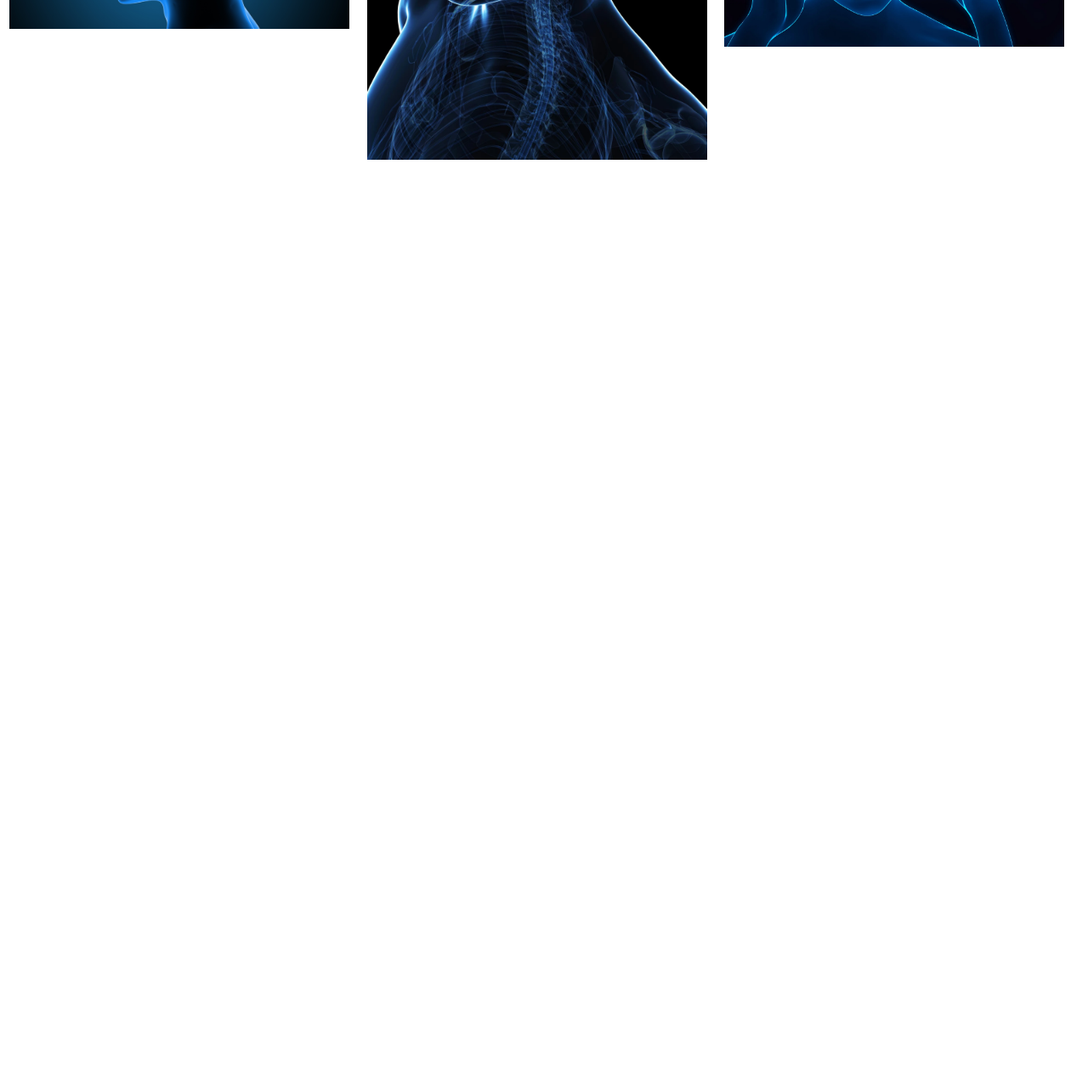
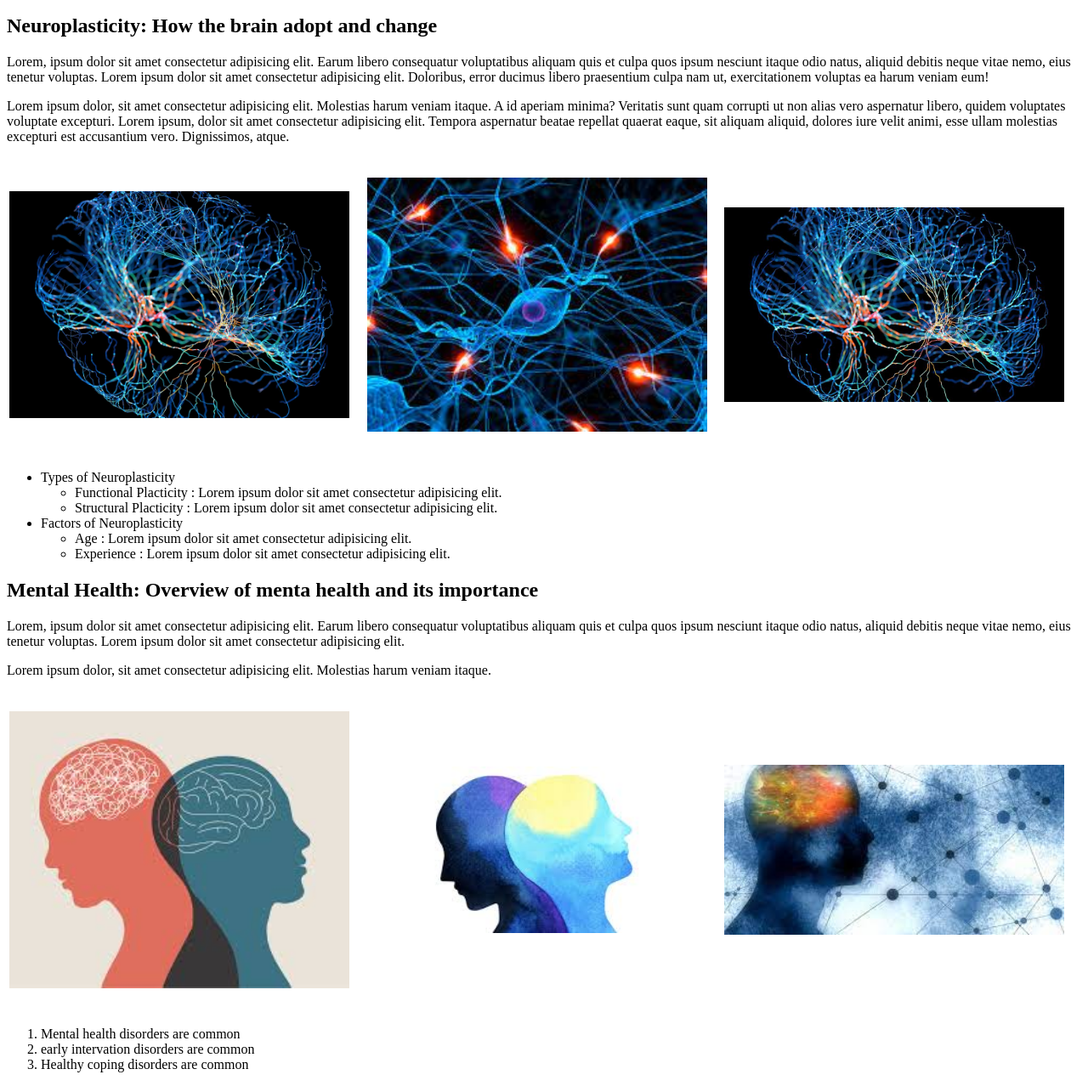
Before and after one commit to sanushka64/Day-05, a plain HTML site: page index.html in a window 1280 px wide. Shown: the part 709-1987 px from the top of the page at 85% size. Before the commit the page ends 934 px from the top, so only its background shows below. Drawn offline with Linux system fonts and the light colour scheme.

Commit message:
Third commit

```diff
--- a/index.html
+++ b/index.html
@@ -1,34 +1,133 @@
 <!DOCTYPE html>
 <html lang="en">
+
 <head>
     <meta charset="UTF-8">
     <meta name="viewport" content="width=device-width, initial-scale=1.0">
     <title>Document</title>
     <link rel="stylesheet" href="style.css">
 </head>
+
 <body>
-    <div id = "id01">
-        <h1 ><b> Human Brain Brain</b></h1>
-        <p>Discover the complexities of the himan brain and its role in behaviour<p>
+    <section>
+        <div id="id01">
+            <hgroup>
+                <h1><b> Human Brain Brain</b></h1>
+                <p>Discover the complexities of the himan brain and its role in behaviour</p>
+            </hgroup>
         </div>
         <div>
             <h2>Home Page: Introduction to NeuroScience and Brain function</h2>
-        <p>Lorem, ipsum dolor sit amet consectetur adipisicing elit. Earum libero consequatur voluptatibus aliquam quis et culpa quos ipsum nesciunt itaque odio natus, aliquid debitis neque vitae nemo, eius tenetur voluptas. Lorem ipsum dolor sit amet consectetur adipisicing elit. Doloribus, error ducimus libero praesentium culpa nam ut, exercitationem voluptas ea harum veniam eum! Ad assumenda incidunt, atque repellat recusandae doloribus totam?</p>
-        <p>Lorem ipsum dolor, sit amet consectetur adipisicing elit. Molestias harum veniam itaque. A id aperiam minima? Veritatis sunt quam corrupti ut non alias vero aspernatur libero, quidem voluptates voluptate excepturi. Lorem ipsum, dolor sit amet consectetur adipisicing elit. Tempora aspernatur beatae repellat quaerat eaque, sit aliquam aliquid, dolores iure velit animi, esse ullam molestias excepturi est accusantium vero. Dignissimos, atque. Lorem ipsum dolor sit amet consectetur adipisicing elit. Error unde ad facere ducimus ipsam voluptates, aperiam natus distinctio quae culpa officia accusamus ex consequatur, eaque delectus architecto, quidem deserunt labore! Lorem ipsum, dolor sit amet consectetur adipisicing elit. Possimus doloremque laboriosam aperiam quam nihil quaerat magnam adipisci laborum, id tempora impedit similique corporis facere illo quasi necessitatibus quod aliquam quidem!</p>
+            <p>Lorem, ipsum dolor sit amet consectetur adipisicing elit. Earum libero consequatur voluptatibus aliquam
+                quis et culpa quos ipsum nesciunt itaque odio natus, aliquid debitis neque vitae nemo, eius tenetur
+                voluptas. Lorem ipsum dolor sit amet consectetur adipisicing elit. Doloribus, error ducimus libero
+                praesentium culpa nam ut, exercitationem voluptas ea harum veniam eum! Ad assumenda incidunt, atque
+                repellat recusandae doloribus totam?</p>
+            <p>Lorem ipsum dolor, sit amet consectetur adipisicing elit. Molestias harum veniam itaque. A id aperiam
+                minima? Veritatis sunt quam corrupti ut non alias vero aspernatur libero, quidem voluptates voluptate
+                excepturi. Lorem ipsum, dolor sit amet consectetur adipisicing elit. Tempora aspernatur beatae repellat
+                quaerat eaque, sit aliquam aliquid, dolores iure velit animi, esse ullam molestias excepturi est
+                accusantium vero. Dignissimos, atque. Lorem ipsum dolor sit amet consectetur adipisicing elit. Error
+                unde ad facere ducimus ipsam voluptates, aperiam natus distinctio quae culpa officia accusamus ex
+                consequatur, eaque delectus architecto, quidem deserunt labore! Lorem ipsum, dolor sit amet consectetur
+                adipisicing elit. Possimus doloremque laboriosam aperiam quam nihil quaerat magnam adipisci laborum, id
+                tempora impedit similique corporis facere illo quasi necessitatibus quod aliquam quidem!</p>
         </div>
+
         <div>
-        <table width = "100%" >
+            <table width="100%">
                 <tr>
                     <td>
                         <h2><img src="brain01.jpg" width="400" alt=""></h2>
                     </td>
                     <td>
-                    <h2><img src="brain02.jpg" width="400"  alt=""></h2>
+                        <h2><img src="brain04.jpg" width="400" alt=""></h2>
                     </td>
                     <td>
                         <h2><img src="brain03.jpg" width="400" alt=""></h2>
                     </td>
                 </tr>
+            </table>
+
         </div>
+    </section>
+    <section>
+        <div>
+            <h2>Neuroplasticity: How the brain adopt and change</h2>
+            <p>Lorem, ipsum dolor sit amet consectetur adipisicing elit. Earum libero consequatur voluptatibus aliquam
+                quis
+                et culpa quos ipsum nesciunt itaque odio natus, aliquid debitis neque vitae nemo, eius tenetur voluptas.
+                Lorem ipsum dolor sit amet consectetur adipisicing elit. Doloribus, error ducimus libero praesentium
+                culpa
+                nam ut, exercitationem voluptas ea harum veniam eum!</p>
+            <p>Lorem ipsum dolor, sit amet consectetur adipisicing elit. Molestias harum veniam itaque. A id aperiam
+                minima?
+                Veritatis sunt quam corrupti ut non alias vero aspernatur libero, quidem voluptates voluptate excepturi.
+                Lorem ipsum, dolor sit amet consectetur adipisicing elit. Tempora aspernatur beatae repellat quaerat
+                eaque,
+                sit aliquam aliquid, dolores iure velit animi, esse ullam molestias excepturi est accusantium vero.
+                Dignissimos, atque. </p>
+        </div>
+        <div>
+            <table width="100%">
+                <tr>
+                    <td>
+                        <h2><img src="Neuroplasticity01.jpg" width="400" alt=""></h2>
+                    </td>
+                    <td>
+                        <h2><img src="Neuroplasticity02.jpg" width="400" alt=""></h2>
+                    </td>
+                    <td>
+                        <h2><img src="Neuroplasticity03.jpg" width="400" alt=""></h2>
+                    </td>
+                </tr>
+            </table>
+            <ul>
+                <li>Types of Neuroplasticity <ul>
+                        <li>Functional Placticity : Lorem ipsum dolor sit amet consectetur adipisicing elit.</li>
+                        <li>Structural Placticity : Lorem ipsum dolor sit amet consectetur adipisicing elit.</li>
+                    </ul>
+                </li>
+                <li>Factors of Neuroplasticity <ul>
+                        <li>Age : Lorem ipsum dolor sit amet consectetur adipisicing elit.</li>
+                        <li>Experience : Lorem ipsum dolor sit amet consectetur adipisicing elit.</li>
+                    </ul>
+                </li>
+            </ul>
+        </div>
+    </section>
+
+    <section>
+        <div>
+            <h2>Mental Health: Overview of menta health and its importance</h2>
+            <p>Lorem, ipsum dolor sit amet consectetur adipisicing elit. Earum libero consequatur voluptatibus aliquam
+                quis et culpa quos ipsum nesciunt itaque odio natus, aliquid debitis neque vitae nemo, eius tenetur
+                voluptas. Lorem ipsum dolor sit amet consectetur adipisicing elit.</p>
+            <p>Lorem ipsum dolor, sit amet consectetur adipisicing elit. Molestias harum veniam itaque.</p>
+        </div>
+
+        <div>
+            <table width="100%">
+                <tr>
+                    <td>
+                        <h2><img src="mentalhealth01.jpg" width="400" alt=""></h2>
+                    </td>
+                    <td>
+                        <h2><img src="mentalhealth02.jpg" width="400" alt=""></h2>
+                    </td>
+                    <td>
+                        <h2><img src="mentalhealth03.jpg" width="400" alt=""></h2>
+                    </td>
+                </tr>
+            </table>
+            <ol start="1" type="1">
+                <li>Mental health disorders are common</li>
+                <li>early intervation disorders are common</li>
+                <li>Healthy coping disorders are common</li>
+            </ol>
+        </div>
+    </section>
+
 </body>
+
 </html>
--- a/style.css
+++ b/style.css
@@ -2,5 +2,8 @@
     background-color: aliceblue;
     color: black;
     text-align: center;
+}
 
+h1{
+    font-size: 45px;
 }
```
Also changed, not shown: Neuroplasticity01.jpg (added), Neuroplasticity02.jpg (added), Neuroplasticity03.jpg (added), brain04.jpg (added), mentalhealth01.jpg (added), mentalhealth02.jpg (added), mentalhealth03.jpg (added). Lines whose indentation alone changed are shown as unchanged.
